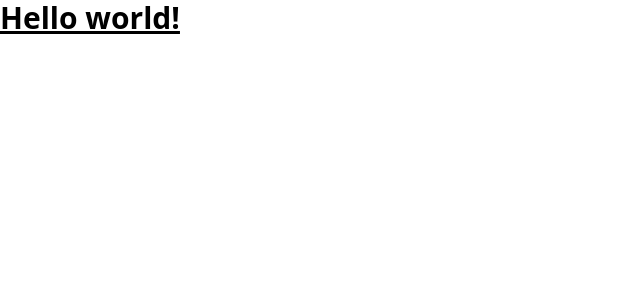
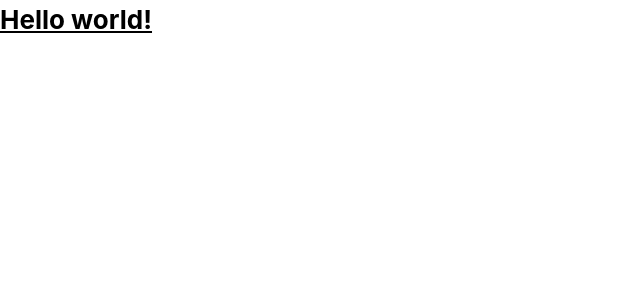
Before and after one commit to 0Daviduo0/stopwatch, a Vue app: page / in a window 1280 px wide. Shown: the top 300 px of the page, without its empty margins (0-640 px from the left). Built offline with nearby package versions, Linux system fonts and the light colour scheme.

Commit message:
[ADD] scelta dello stile e del font

```diff
--- a/tailwind.config.js
+++ b/tailwind.config.js
@@ -5,7 +5,60 @@ export default {
     "./src/**/*.{vue,js,ts,jsx,tsx}",
   ],
   theme: {
-    extend: {},
+    extend: {
+      fontFamily: {
+        sans: ['"Inter"', 'sans-serif'],
+        serif: ['"Outfit"', 'serif'],
+      },
+      fontWeight: {
+        heading: '600',
+        body: '400',
+      },
+      lineHeight: {
+        heading: '1.2',
+        body: '1.5',
+      },
+      letterSpacing: {
+        heading: '-0.02em',
+        body: '0em',
+      },
+      fontSize: {
+        // Mobile sizes (default)
+        'xs': '0.75rem',
+        'sm': '0.875rem',
+        'base': '1.000rem',
+        'lg': '1.125rem',
+        'xl': '1.250rem',
+        '2xl': '1.375rem',
+        '3xl': '1.625rem',
+        '4xl': '1.750rem',
+        '5xl': '2.000rem',
+      },
+      colors: {
+        // Monochromatic Palette
+        black: '#09090b', // Zinc 950
+        white: '#ffffff',
+        gray: {
+          50: '#fafafa',  // Zinc 50
+          100: '#f4f4f5', // Zinc 100
+          200: '#e4e4e7', // Zinc 200
+          300: '#d4d4d8', // Zinc 300
+          400: '#a1a1aa', // Zinc 400
+          500: '#71717a', // Zinc 500
+          600: '#52525b', // Zinc 600
+          700: '#3f3f46', // Zinc 700
+          800: '#27272a', // Zinc 800
+          900: '#18181b', // Zinc 900
+          950: '#09090b', // Zinc 950
+        }
+      },
+      borderRadius: {
+        'lg': '0.75rem',
+        'xl': '1rem',
+        '2xl': '1.5rem',
+        '3xl': '2rem',
+      }
+    },
   },
   plugins: [],
 }
```
